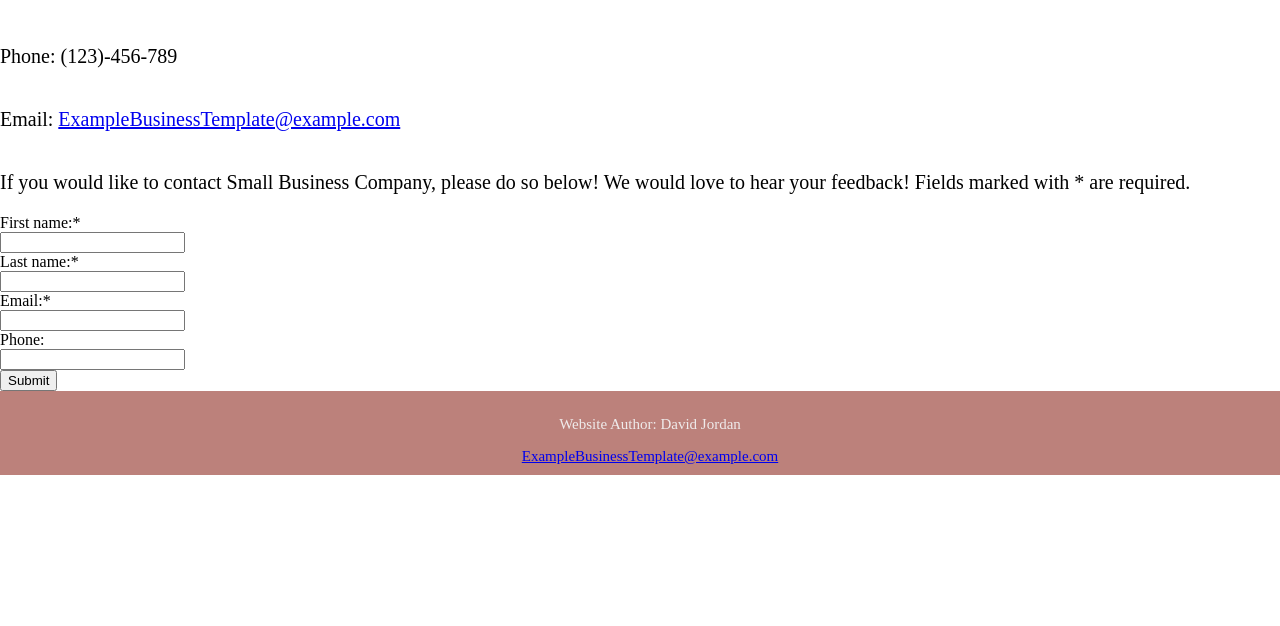
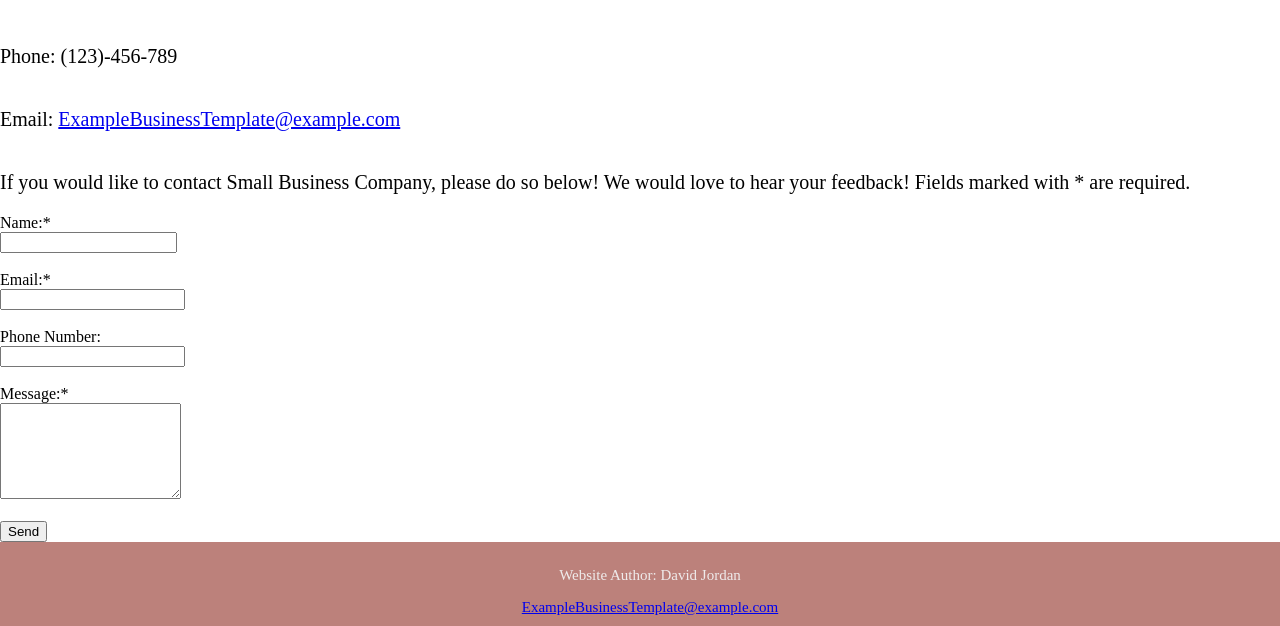
Before and after one commit to djorda83/djorda83, a plain HTML site: page contact.html in a window 1280 px wide. Shown: the part 418-1044 px from the top of the page. Before the commit the page ends 893 px from the top, so only its background shows below. Drawn offline with Linux system fonts and the light colour scheme.

Commit message:
Update contact.html

```diff
--- a/contact.html
+++ b/contact.html
@@ -8,6 +8,7 @@
   <!--Source: https://www.w3schools.com/tags/tag_meta.asp -->
     <meta charset="UTF-8">
     <meta name="description" content="Small Business Website Template Contact Page">
+    <meta name="keywords" content="Small Business, Contact Page, HTML, CSS">
     <meta name="author" content="David Jordan">
     <meta name="viewport" content="width=device-width, initial-scale=1.0">
 </head>
@@ -22,6 +23,7 @@
       <li><a href="https://djorda83.github.io/djorda83/">Home</a></li>
       <li><a href="https://djorda83.github.io/djorda83/about.html">About</a></li>
       <li><a href="">Contact</a></li>
+      <li><a href="https://djorda83.github.io/djorda83/jobs.html">Jobs</a></li>
       <li><a href="https://djorda83.github.io/djorda83/services.html">Services</a></li>
       <li><a href="https://djorda83.github.io/djorda83/sitemap.html">Sitemap</a></li>
       <li><a href="https://djorda83.github.io/djorda83/testimonials.html">Testimonials</a></li>
@@ -32,20 +34,26 @@
     <p style="font-size: 20px;">Email: <a href="mailto:ExampleBusinessTemplate@example.com"> ExampleBusinessTemplate@example.com</a></p>
     <p style="font-size: 20px; text-align: left;">If you would like to contact Small Business Company, please do so below! We would love to hear your feedback! Fields marked with * are required.</p>
 
+    <!--Source: https://blog.getform.io/how-to-create-an-html-form-that-sends-you-an-email-->
     <!--
     Source:https://www.w3schools.com/html/html_forms.asp
     Source:https://developer.mozilla.org/en-US/docs/Web/HTML/Element/input/submit-->
-    <form style="text-align: left">
-      <label for="first">First name:*</label><br>
-      <input type="text" id="first" name="first" value=""><br>
-      <label for="last">Last name:*</label><br>
-      <input type="text" id="last" name="last" value=""><br>
-      <label for="email">Email:*</label><br>
-      <input type="text" id="email" name="email" value=""><br>
-      <label for="phone">Phone:</label><br>
-      <input type="text" id="phone" name="phone" value=""><br>
-      <input type="submit" />
+    <form action="mailto:djorda83@students.kennesaw.edu"
+    method="POST"
+    enctype="multipart/form-data"
+    name="EmailForm">
+        Name:*<br>
+        <input type="text" size="19" name="Contact-Name"><br><br>
+        Email:*<br>
+        <input type="email" name="Contact-Email"><br><br>
+        Phone Number:<br>
+      <input type="email" name="Contact-Phone"><br><br>
+        Message:*<br>
+        <textarea name="Contact-Message" rows="6″ cols="20″>
+        </textarea><br><br>
+        <button type="submit" value="Submit">Send</button>
     </form>
+
 
     <!--
     Source:https://www.w3schools.com/tags/tag_footer.asp-->
```
